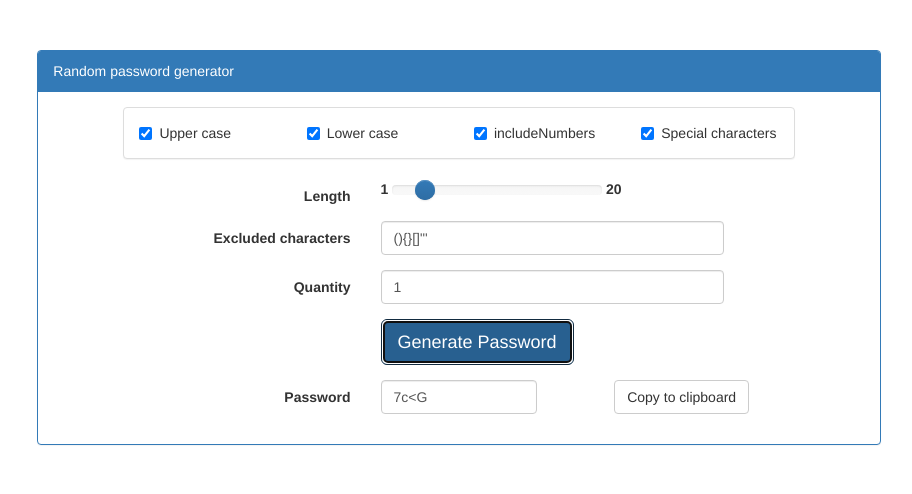
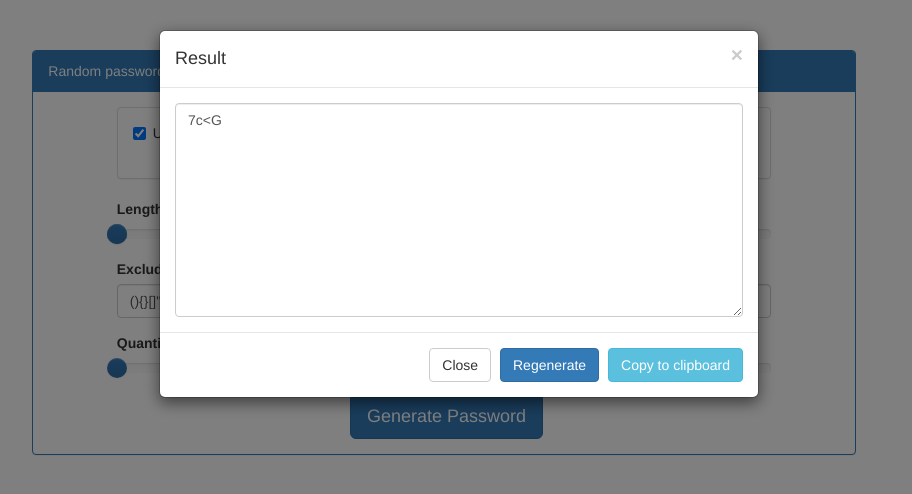
Before and after one commit to imhasib/myapp, a website: page views/index.html in a window 1280 px wide. Both pictures are taken after a click on the button "Generate Password". Shown: the whole page, without its empty margins (181-1093 px from the left). Drawn offline with nearby package versions, Linux system fonts and the light colour scheme.

Commit message:
ready product v2

```diff
--- a/views/controller.js
+++ b/views/controller.js
@@ -1,15 +1,23 @@
 var pg = null;
 var lengthSlider = null;
+var quantitySlider = null;
 var results = null;
 
 $(function() {
     pg = new PasswordGenerator();
     lengthSlider = new Slider('#length', {});
+    lengthSlider.on("slide", function(sliderValue) {
+        document.getElementById("lengthSliderVal").textContent = sliderValue[0] + " to " + sliderValue[1];
+    });
+    quantitySlider = new Slider("#quantitySlider");
+    quantitySlider.on("slide", function(sliderValue) {
+        document.getElementById("quantitySliderVal").textContent = sliderValue;
+    });
+
     resetInputs(pg.constant);
-    $('#single_result').hide();
     $('#alert').hide();
+    $('#progressbar').hide();
 });
-
 
 function resetInputs(pg) {
     lengthSlider.setValue([pg.minLength, pg.maxLength]);
@@ -21,9 +29,9 @@ function resetInputs(pg) {
     $("#quantity").val(pg.quantity);
 }
 
-
 function getInputs() {
     var lengths = lengthSlider.getValue();
+    var quantity = quantitySlider.getValue();
     var inputs = {
         minLength : lengths[0],
         maxLength : lengths[1],
@@ -32,33 +40,42 @@ function getInputs() {
         includeUppercase : $("#upper_case").prop( "checked" ),
         includeNumbers : $("#numbers").prop( "checked" ),
         includeSymbols : $("#symbols").prop( "checked" ),
-        quantity : $("#quantity").val()
+        quantity : quantity
     }
 
     return inputs;
 }
 
 function getPassword() {
+    $('#progressbar').show();
+
     var inputs = getInputs();
-    if(!validateInputs(inputs)) {
-        return;
-    }
+    if(validateInputs(inputs)) {
+        var processData = new Promise(function loadData(resolve, reject) {
+            var output = pg.generate(inputs);
+            if(output.status == 'ok') {
+                results = output.results;
+            }
 
-    var output = pg.generate(inputs);
-    if(output.status == 'ok') {
-        results = output.results;
-    }
-    var resultsHtml = ""
-    if(results.length > 1) {
-        for(var i=0 ; i<results.length; i++) {
-            resultsHtml += '\n' + results[i] + '';
-        }
-        $("#generated_password").html(resultsHtml);
-        $('#myModal').modal('show');
-        $('#single_result').hide();
-    } else {
-        $("#generated_single_password").val(results[0]);
-        $('#single_result').show();
+            var resultsHtml = "";
+            for(var i=0 ; i < results.length; i++) {
+                resultsHtml += results[i] + '\n';
+            }
+
+            resolve({results: results, resultAsText: resultsHtml});
+        });
+
+        processData.then(function (data) {
+            $("#generated_password").html(data.resultAsText);
+            $('#progressbar').hide();
+            if(data.results.length <= 1) {
+                $("#download-button").hide();
+            } else {
+                $("#download-button").show();
+            }
+
+            $('#myModal').modal('show');
+        });
     }
 }
 
@@ -91,7 +108,7 @@ function download(content, fileName, contentType) {
 
 function copyToClipBoard() {
     /* Get the text field */
-    var copyText = $("#generated_single_password");
+    var copyText = $("#generated_password");
 
     /* Select the text field */
     copyText.select();
@@ -102,7 +119,6 @@ function copyToClipBoard() {
     /* Alert the copied text */
     showMessage('success', 'Password is copied to clipboard')
 }
-
 
 function showMessage(type, message) {
     $("#alert").removeClass();
--- a/views/index.html
+++ b/views/index.html
@@ -10,13 +10,27 @@
         <script type="text/javascript" src="controller.js"></script>
         <script type="text/javascript" src="random-password-generator.js"></script>
 
+        <style>
+            .slider.slider-horizontal {
+                width: 100%;
+                height: 20px;
+            }
+        </style>
+
     </head>
     <body>
-        <div class="row padding-top" style="margin-top: 50px;">
+        <div class="row padding-top" style="margin-top: 50px; width: 100%;">
             <div class="col-xs-offset-2 col-xs-8">
                 <div class="panel panel-primary">
                     <div class="panel-heading">Random password generator</div>
                     <div class="panel-body">
+
+                        <!--TODO Not working expected way.-->
+                        <!--<div class="progress" id="progressbar">-->
+                            <!--<div class="progress-bar progress-bar-striped active" role="progressbar" aria-valuenow="45" aria-valuemin="0" aria-valuemax="100" style="width: 100%; padding-top: 10px;">-->
+                                <!--&lt;!&ndash;<span class="sr-only">45% Complete</span>&ndash;&gt;-->
+                            <!--</div>-->
+                        <!--</div>-->
 
                         <div role="alert" id="alert">
                             <button type="button" class="close" data-dismiss="alert" aria-label="Close"><span aria-hidden="true">&times;</span></button>
@@ -55,49 +69,52 @@
                         </div>
 
                         <div class="row">
-                            <div class="col-xs-offset-2 col-xs-8">
-                                <form class="form-horizontal">
+                            <div class="col-xs-offset-1 col-xs-10">
+                                <form>
                                     <div class="form-group">
-                                        <label for="length" class="col-sm-4 control-label">Length</label>
-                                        <div class="col-sm-8">
-                                            <b>1</b> <input id="length" type="text" class="form-control" value="" data-slider-min="1" data-slider-max="20" data-slider-step="1" data-slider-value="[4,8]"/> <b>20</b>
+                                        <label id="lengthSliderLabel" for="length">Length: <span id="lengthSliderVal">4 to 4</span></label>
+                                        <div>
+                                            <input id="length" type="text" class="form-control width-100" value="" data-slider-min="4" data-slider-max="30" data-slider-step="1" data-slider-value="[4,8]"/>
                                         </div>
                                     </div>
 
                                     <div class="form-group">
-                                        <label for="excluded_char" class="col-sm-4 control-label">Excluded characters</label>
-                                        <div class="col-sm-8">
-                                            <input type="text" class="form-control" id="excluded_char" placeholder="Excluded characters">
+                                        <label for="excluded_char">Excluded characters</label>
+                                        <input type="text" id="excluded_char" class="form-control" placeholder="Excluded characters">
+                                    </div>
+
+                                    <div class="form-group">
+                                        <!--<label for="quantity" class="col-sm-4 control-label">Quantity</label>-->
+                                        <!--<div class="col-sm-8">-->
+                                            <!--<input type="number" min="1" max="100000" class="form-control" id="quantity" placeholder="Excluded characters">-->
+                                        <!--</div>-->
+
+                                        <label id="quantityLabel">Quantity: <span id="quantitySliderVal">1</span></label>
+                                        <div>
+                                            <input id="quantitySlider" type="text" class="form-control" data-slider-min="1" data-slider-max="10000" data-slider-step="1" data-slider-value="1"/>
                                         </div>
                                     </div>
 
                                     <div class="form-group">
-                                        <label for="quantity" class="col-sm-4 control-label">Quantity</label>
-                                        <div class="col-sm-8">
-                                            <input type="number" min="1" max="100000" class="form-control" id="quantity" placeholder="Excluded characters">
-                                        </div>
-                                    </div>
-
-                                    <div class="form-group">
-                                        <div class="col-sm-offset-4 col-sm-10">
+                                        <div class="col-sm-offset-4 col-sm-4">
                                             <!--<button type="button" class="btn btn-default">Generate</button>-->
-                                            <button type="button" class="btn btn-primary btn-lg" data-toggle="modal" onclick="getPassword()">
+                                            <button type="button" class="btn btn-primary btn-lg" onclick="getPassword()">
                                                 Generate Password
                                             </button>
                                         </div>
                                     </div>
 
-                                    <div class="form-group" id="single_result">
-                                        <label for="quantity" class="col-sm-4 control-label">Password</label>
-                                        <div class="col-sm-4">
-                                            <input type="text" class="form-control" id="generated_single_password">
-                                        </div>
-                                        <div class="col-sm-offset-1 col-sm-3">
-                                            <button type="button" class="btn btn-default" onclick="copyToClipBoard()">
-                                                Copy to clipboard
-                                            </button>
-                                        </div>
-                                    </div>
+                                    <!--<div class="form-group" id="single_result">-->
+                                        <!--<label for="quantity" class="col-sm-4 control-label">Password</label>-->
+                                        <!--<div class="col-sm-4">-->
+                                            <!--<input type="text" class="form-control" id="generated_single_password">-->
+                                        <!--</div>-->
+                                        <!--<div class="col-sm-offset-1 col-sm-3">-->
+                                            <!--<button type="button" class="btn btn-default" onclick="copyToClipBoard()">-->
+                                                <!--Copy to clipboard-->
+                                            <!--</button>-->
+                                        <!--</div>-->
+                                    <!--</div>-->
 
                                 </form>
                             </div>
@@ -106,10 +123,6 @@
                 </div>
             </div>
         </div>
-
-
-
-
 
         <div class="modal fade" tabindex="-1" role="dialog" id="myModal">
             <div class="modal-dialog" role="document">
@@ -123,11 +136,12 @@
                     </div>
                     <div class="modal-footer">
                         <button type="button" class="btn btn-default" data-dismiss="modal">Close</button>
-                        <button type="button" class="btn btn-primary" onclick="download(JSON.stringify({passwords: results}), 'json.txt', 'text/plain');">Download as json</button>
+                        <button type="button" class="btn btn-primary" onclick="getPassword()">Regenerate</button>
+                        <button type="button" class="btn btn-info" onclick="copyToClipBoard()">Copy to clipboard</button>
+                        <button type="button" class="btn btn-success" onclick="download(JSON.stringify({passwords: results}), 'json.txt', 'text/plain');" id="download-button">Download as json</button>
                     </div>
                 </div><!-- /.modal-content -->
             </div><!-- /.modal-dialog -->
         </div><!-- /.modal -->
-
     </body>
 </html>
```
